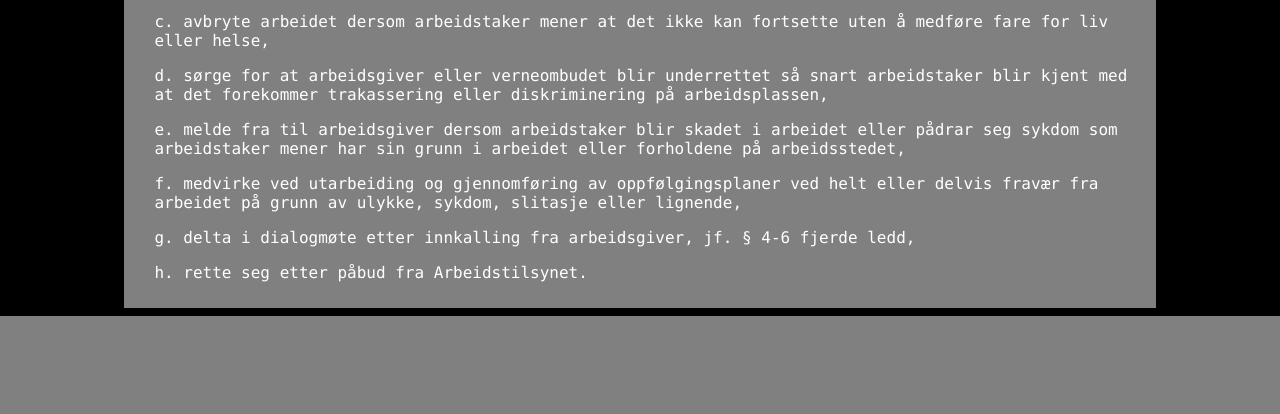
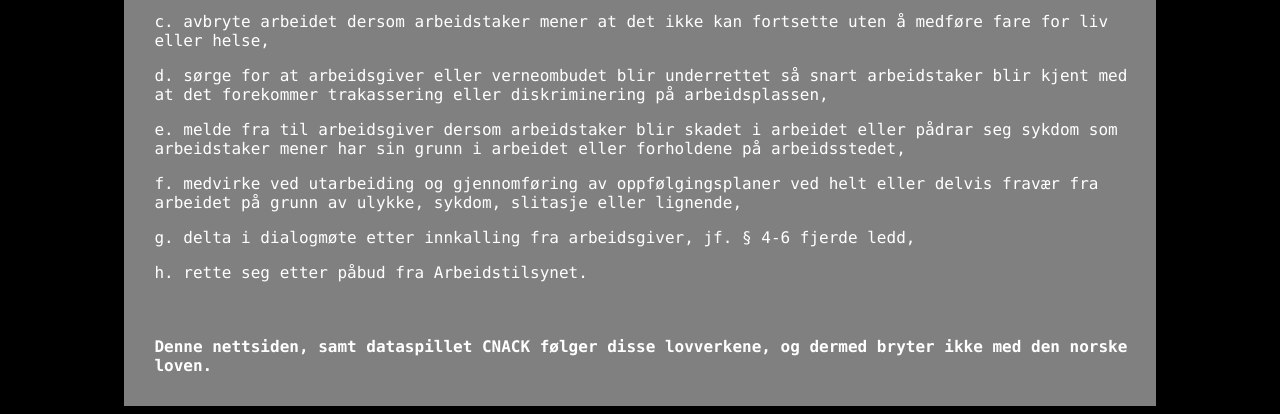
Before and after one commit to madospare/2IMIgame, a PHP site: page /lovverk.php in a window 1280 px wide. Shown: the part 724-1138 px from the top of the page. Before the commit the page ends 1040 px from the top, so only its background shows below. Run offline with PHP 8.4, Linux system fonts and the light colour scheme.

Commit message:
Continuation on lv 1

```diff
--- a/Nettside/lovverk.php
+++ b/Nettside/lovverk.php
@@ -24,6 +24,10 @@
 <p>g. delta i dialogmøte etter innkalling fra arbeidsgiver, jf. § 4-6 fjerde ledd,</p>
 <p>h. rette seg etter påbud fra Arbeidstilsynet.</p>
 
+<br>
+
+<h4>Denne nettsiden, samt dataspillet CNACK følger disse lovverkene, og dermed bryter ikke med den norske loven.</h4>
+
 <?php
    include_once 'footer.php';
 ?>
```
Also changed, not shown: 1 other file.
